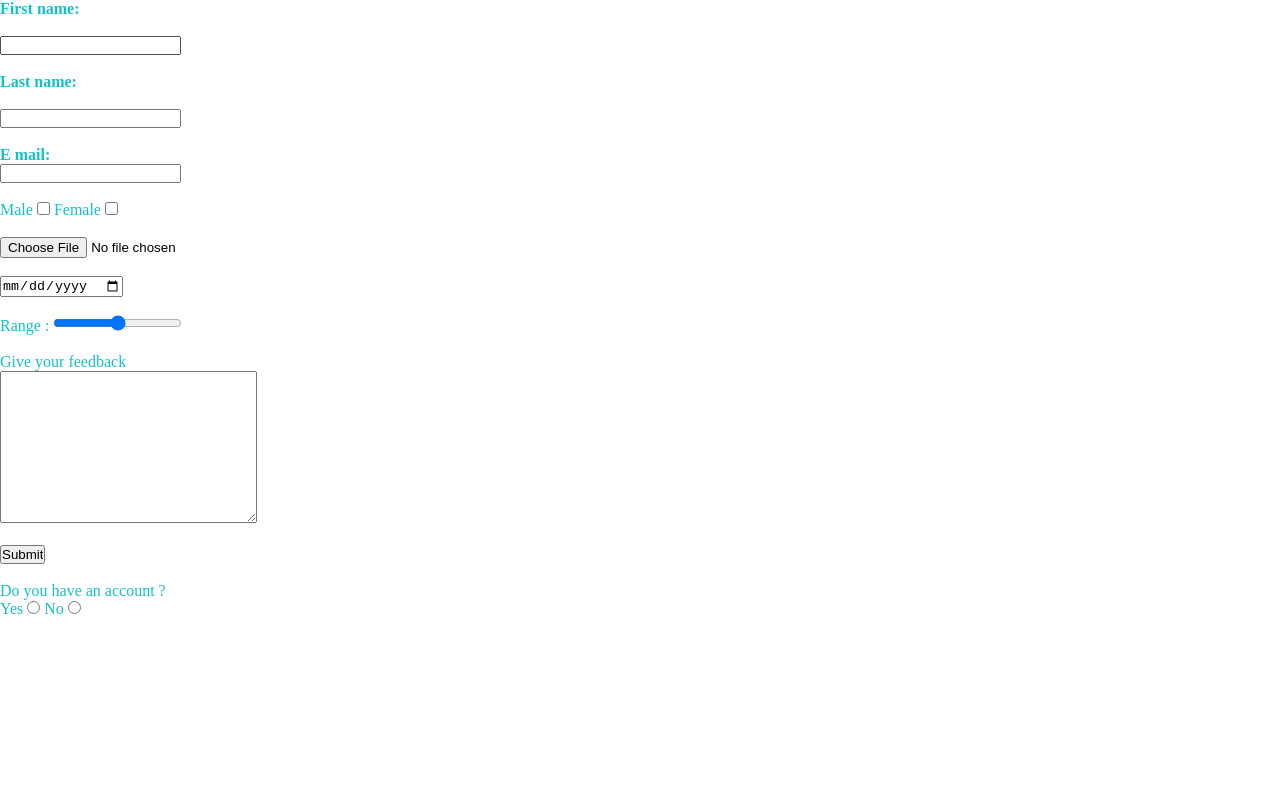
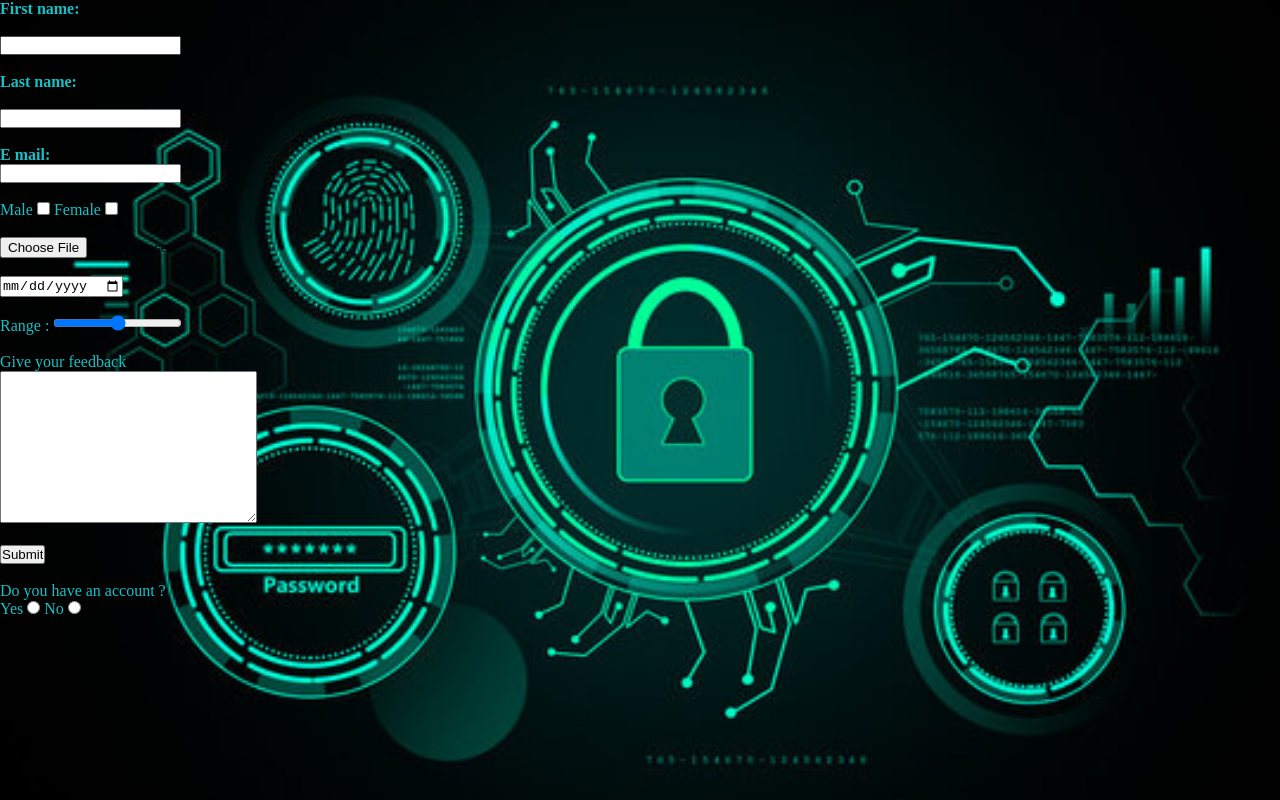
Before and after one commit to SunnyDVwTt8Pb/ID, a plain HTML site: page re.html in a window 1280 px wide. Drawn offline with Linux system fonts and the light colour scheme.

Commit message:
Update re.html

```diff
--- a/re.html
+++ b/re.html
@@ -15,7 +15,7 @@
     }
 
     body{
-      background-image: url("images/img-1.jpg");
+      background-image: url("img-1.jpg");
       background-size: cover;
       background-repeat: no-repeat;
       height: 100vh;
```
